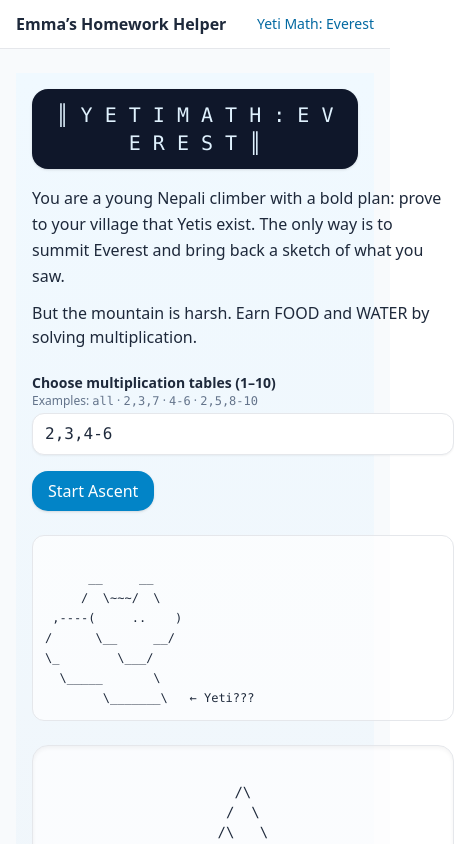
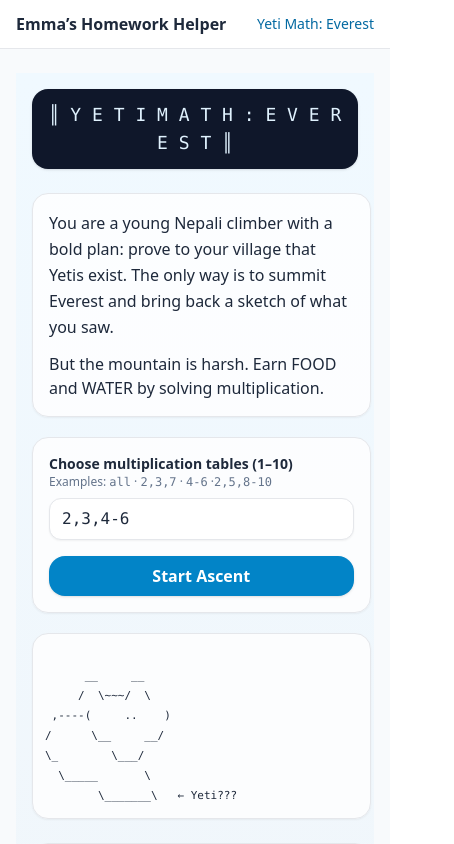
Before and after one commit to jeff-makes/homework-helper, a React (Vite) app: page /yeti-math in a window 390 px wide. Shown: the top 844 px of the page, 454 px wide, since content can reach past the window. Built offline with nearby package versions, Linux system fonts and the light colour scheme.

Commit message:
Improve Yeti Math layout responsiveness

```diff
--- a/src/pages/YetiMath.tsx
+++ b/src/pages/YetiMath.tsx
@@ -435,73 +435,93 @@ export default function YetiMathPage(): JSX.Element {
 
   return (
     <div className="min-h-screen bg-gradient-to-b from-sky-50 to-slate-100 text-slate-800 p-4">
-      <div className="max-w-4xl mx-auto">
-        <header className="mb-4 text-center">
-          <div className="font-mono text-xl sm:text-2xl md:text-3xl bg-slate-900 text-sky-100 rounded-2xl px-4 py-3 inline-block shadow">
+      <div className="mx-auto flex w-full max-w-4xl flex-col gap-6">
+        <header className="text-center">
+          <div className="inline-block rounded-2xl bg-slate-900 px-4 py-3 font-mono text-lg text-sky-100 shadow sm:text-2xl md:text-3xl">
             ║ Y E T I  M A T H :  E V E R E S T ║
           </div>
         </header>
 
         {screen === "intro" && (
-          <section className="grid md:grid-cols-2 gap-6 items-start">
-            <div>
+          <section className="grid gap-6 md:grid-cols-[minmax(0,1fr)_minmax(0,1fr)] md:items-start">
+            <div className="flex flex-col gap-5">
+              <div className="rounded-2xl border bg-white/80 p-4 shadow-sm">
                 <p className="leading-relaxed">
                   You are a young Nepali climber with a bold plan: prove to your village that Yetis exist.
                   The only way is to summit Everest and bring back a sketch of what you saw.
                 </p>
                 <p className="mt-3">But the mountain is harsh. Earn FOOD and WATER by solving multiplication.</p>
+              </div>
 
-              <div className="mt-6">
+              <div className="rounded-2xl border bg-white/80 p-4 shadow-sm">
                 <label className="block text-sm font-semibold">Choose multiplication tables (1–10)</label>
-                <p className="text-xs text-slate-500 mb-1">Examples: <code>all</code> · <code>2,3,7</code> · <code>4-6</code> · <code>2,5,8-10</code></p>
+                <p className="mb-2 text-xs text-slate-500">
+                  Examples: <code>all</code> · <code>2,3,7</code> · <code>4-6</code> ·<code>2,5,8-10</code>
+                </p>
                 <input
-                  className="w-full font-mono rounded-xl border px-3 py-2 shadow-sm focus:outline-none focus:ring"
+                  className="w-full rounded-xl border px-3 py-2 font-mono shadow-sm focus:outline-none focus:ring"
                   value={tablesInput}
                   onChange={(event) => setTablesInput(event.target.value)}
                   placeholder="all"
                 />
                 <button
                   onClick={startGame}
-                  className="mt-4 px-4 py-2 rounded-2xl shadow bg-sky-600 text-white hover:bg-sky-700"
+                  className="mt-4 w-full rounded-2xl bg-sky-600 px-4 py-2 font-semibold text-white shadow hover:bg-sky-700 sm:w-auto"
                 >
                   Start Ascent
                 </button>
               </div>
 
-              <pre className="mt-6 text-xs leading-5 whitespace-pre border rounded-xl p-3 bg-white/70">{YETI}</pre>
+              <pre className="rounded-2xl border bg-white/80 p-3 text-[11px] leading-5 whitespace-pre shadow-sm sm:text-xs">{YETI}</pre>
             </div>
 
-            <pre className="font-mono text-sm md:text-base leading-5 whitespace-pre border rounded-2xl p-4 bg-white/70 shadow-inner select-none">{MOUNTAIN_ART}</pre>
+            <div className="rounded-2xl border bg-white/80 p-4 shadow-inner">
+              <pre className="max-h-[50vh] overflow-auto whitespace-pre text-[11px] font-mono leading-5 sm:text-xs md:text-sm">{MOUNTAIN_ART}</pre>
+            </div>
           </section>
         )}
+        {screen === "play" && (
+          <section className="flex flex-col gap-4">
+            <div className="rounded-xl border bg-white p-3 font-mono text-[11px] shadow sm:text-xs md:text-sm">{hud}</div>
+            <div className="overflow-hidden rounded-2xl border bg-white shadow-inner">
+              <pre className="max-h-[52vh] overflow-auto whitespace-pre px-2 py-4 text-[11px] font-mono leading-5 sm:text-xs md:text-sm select-none">{mountain}</pre>
+            </div>
+            <div className="text-sm text-slate-700">
+              <p>{nextCamp}</p>
+              {campReached && <p className="mt-1 font-medium text-emerald-700">{campReached}</p>}
+            </div>
 
-        {screen === "play" && (
-          <section>
-            <div className="font-mono text-xs md:text-sm bg-white rounded-xl p-3 border shadow mb-3">{hud}</div>
-            <pre className="font-mono text-sm md:text-base leading-5 whitespace-pre border rounded-2xl p-4 bg-white shadow-inner select-none">{mountain}</pre>
-            <div className="mt-2 text-sm text-slate-700">{nextCamp}</div>
-            {campReached && <div className="mt-2 text-emerald-700 font-medium">{campReached}</div>}
-
-            <form onSubmit={handleSubmit} className="mt-4 flex items-center gap-3">
-              <label className="font-mono">Q)</label>
-              <span className="font-mono text-lg">{question}</span>
+            <form onSubmit={handleSubmit} className="flex flex-wrap items-center gap-3 rounded-2xl border bg-white/80 p-3 shadow-sm sm:flex-nowrap">
+              <div className="flex items-center gap-2">
+                <label className="font-mono text-sm" htmlFor="yeti-answer">
+                  Q)
+                </label>
+                <span className="font-mono text-lg whitespace-pre">{question}</span>
+              </div>
+              <div className="flex flex-1 gap-3 sm:flex-none">
                 <input
+                  id="yeti-answer"
                   ref={inputRef}
                   inputMode="numeric"
                   pattern="[0-9]*"
-                className="w-28 font-mono text-lg rounded-xl border px-3 py-2 shadow-sm focus:outline-none focus:ring disabled:opacity-60 disabled:cursor-not-allowed"
+                  className="h-11 w-full flex-1 rounded-xl border px-3 py-2 font-mono text-lg shadow-sm focus:outline-none focus:ring disabled:cursor-not-allowed disabled:opacity-60"
                   placeholder="answer"
                   value={userGuess}
                   onChange={(event) => setUserGuess(event.target.value.replace(/[^0-9-]/g, ""))}
                   aria-label="answer"
                   disabled={feedback !== "none"}
                 />
-              <button className="px-4 py-2 rounded-2xl shadow bg-sky-600 text-white hover:bg-sky-700 disabled:opacity-60 disabled:cursor-not-allowed" type="submit" disabled={feedback !== "none"}>
+                <button
+                  className="h-11 rounded-2xl bg-sky-600 px-4 py-2 font-semibold text-white shadow disabled:cursor-not-allowed disabled:opacity-60 hover:bg-sky-700"
+                  type="submit"
+                  disabled={feedback !== "none"}
+                >
                   Submit
                 </button>
+              </div>
               <button
                 type="button"
-                className="px-3 py-2 rounded-2xl shadow bg-slate-200 hover:bg-slate-300"
+                className="h-11 rounded-2xl bg-slate-200 px-3 py-2 shadow hover:bg-slate-300"
                 onClick={() => {
                   stopTimer();
                   if (toastRef.current) {
@@ -517,29 +537,28 @@ export default function YetiMathPage(): JSX.Element {
               </button>
             </form>
 
-            {message && <div className="mt-3 text-sm">{message}</div>}
+            {message && (
+              <div className="mt-3 rounded-xl border bg-white/90 p-3 text-sm shadow-sm">{message}</div>
+            )}
 
             {rescueTriggered && screen === "play" && (
-              <pre className="mt-3 text-xs leading-5 whitespace-pre border rounded-xl p-3 bg-white/80">
+              <pre className="mt-3 rounded-xl border bg-white/80 p-3 text-xs leading-5 whitespace-pre">
                 {HELICOPTER}
               </pre>
             )}
 
             {feedback === "incorrect" && (
-              <div className="fixed inset-0 bg-black/40 backdrop-blur-sm flex items-center justify-center z-50">
-                <div className="bg-white rounded-2xl p-5 max-w-md w-[90%] shadow-xl border">
-                  <div className="text-lg font-semibold mb-2">Answer Check</div>
-                  <div className="text-sm leading-relaxed mb-4">{message}</div>
+              <div className="fixed inset-0 z-50 flex items-center justify-center bg-black/40 backdrop-blur-sm">
+                <div className="w-[90%] max-w-md rounded-2xl border bg-white p-5 shadow-xl">
+                  <div className="mb-2 text-lg font-semibold">Answer Check</div>
+                  <div className="mb-4 text-sm leading-relaxed">{message}</div>
                   {lastQuestion && lastCorrectAnswer != null && (
-                    <div className="text-sm text-slate-700 mb-4">
-                      Problem recap:{" "}
-                      <span className="font-semibold">
-                        {formatEquation(lastQuestion, lastCorrectAnswer)}
-                      </span>
+                    <div className="mb-4 text-sm text-slate-700">
+                      Problem recap: <span className="font-semibold">{formatEquation(lastQuestion, lastCorrectAnswer)}</span>
                     </div>
                   )}
                   <button
-                    className="px-4 py-2 rounded-2xl shadow bg-emerald-600 text-white hover:bg-emerald-700"
+                    className="rounded-2xl bg-emerald-600 px-4 py-2 text-white shadow hover:bg-emerald-700"
                     onClick={() => {
                       setFeedback("none");
                       nextTurn();
@@ -552,13 +571,12 @@ export default function YetiMathPage(): JSX.Element {
             )}
 
             {feedback === "correct" && (
-              <div className="fixed bottom-6 left-1/2 -translate-x-1/2 bg-emerald-600 text-white px-4 py-2 rounded-full shadow-lg z-40">
+              <div className="fixed bottom-6 left-1/2 z-40 -translate-x-1/2 rounded-full bg-emerald-600 px-4 py-2 text-white shadow-lg">
                 ✅ Correct!
               </div>
             )}
           </section>
         )}
-
         {screen === "summary" && (
           <section className="bg-white border rounded-2xl p-4 shadow">
             <h2 className="text-xl font-semibold">Expedition Log</h2>
```
Lines whose indentation alone changed are shown as unchanged.
